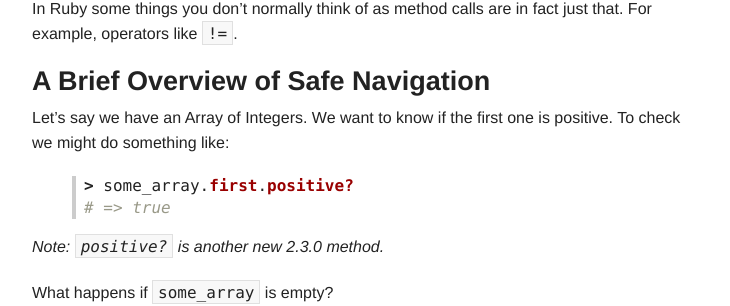
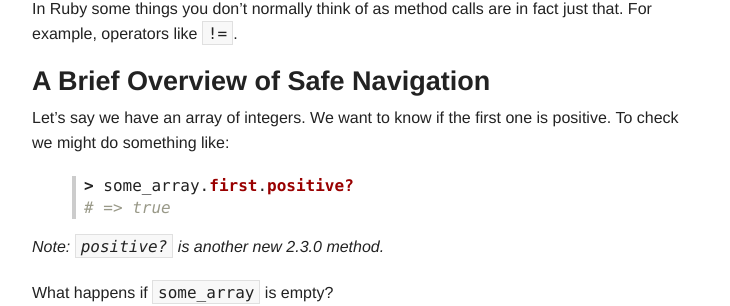
Before and after one commit to AaronLasseigne/aaronlasseigne.github.com, a Jekyll site: the page built from _posts/2016-01-04-rubys-new-safe-navigation-not-equal-operator.md, in a window 1280 px wide. Shown: the part 398-704 px from the top of the page, without its empty margins (273-1003 px from the left). Built offline with Jekyll 4.4.1, drawn with Linux system fonts in a browser that asks for light colours.

Commit message:
no more caps

```diff
--- a/_posts/2016-01-04-rubys-new-safe-navigation-not-equal-operator.md
+++ b/_posts/2016-01-04-rubys-new-safe-navigation-not-equal-operator.md
@@ -16,7 +16,7 @@ For example, operators like `!=`.
 
 ### A Brief Overview of Safe Navigation
 
-Let's say we have an Array of Integers.
+Let's say we have an array of integers.
 We want to know if the first one is positive.
 To check we might do something like:
 
```
